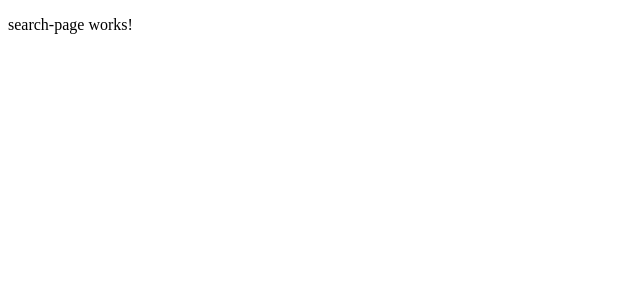
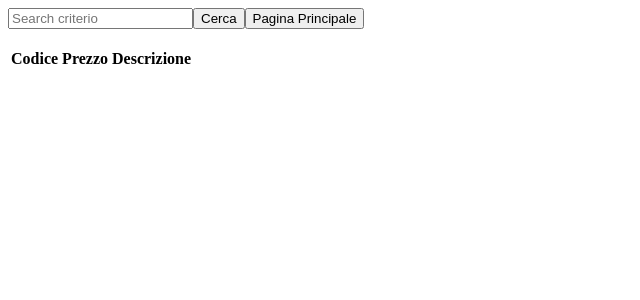
Before and after one commit to marcobonaccorso/CatalogoProdottiImpaginato, an Angular app in the folder CatalogoProdottiImpaginato/: page /SearchPage in a window 1280 px wide. Shown: the top 300 px of the page, without its empty margins (0-640 px from the left). Built offline with nearby package versions, Linux system fonts and the light colour scheme.

Commit message:
fine dello stress

```diff
--- a/CatalogoProdottiImpaginato/src/app/count-page/count-page.component.ts
+++ b/CatalogoProdottiImpaginato/src/app/count-page/count-page.component.ts
@@ -13,6 +13,8 @@ export class CountPageComponent implements OnInit {
 
   ngOnInit(): void {
   }
+  conta(){}
+
   torna() {
     this.router.navigateByUrl("/PaginaPrincipale");
   }
--- a/CatalogoProdottiImpaginato/src/app/pagina-principale/pagina-principale.component.html
+++ b/CatalogoProdottiImpaginato/src/app/pagina-principale/pagina-principale.component.html
@@ -9,8 +9,9 @@ Descrizione
 <br>
 <br>
 <button (click)="aggiungi()">Aggiungi</button>
+
+<button (click)="conta()">Conta</button>
 <br>
-<button (click)="conta()">Conta</button>
 <br>
 <table border=3px>
   <th>Codice</th>
--- a/CatalogoProdottiImpaginato/src/app/pagina-principale/pagina-principale.component.ts
+++ b/CatalogoProdottiImpaginato/src/app/pagina-principale/pagina-principale.component.ts
@@ -1,4 +1,4 @@
-import { Component, OnInit } from '@angular/core';
+import { Component, EventEmitter, Input, OnInit, Output } from '@angular/core';
 import { Router } from '@angular/router';
 import { MediatorService } from '../mediator.service';
 import { Prodotto } from '../prodotto';
@@ -9,6 +9,7 @@ import { Prodotto } from '../prodotto';
   styleUrls: ['./pagina-principale.component.css']
 })
 export class PaginaPrincipaleComponent implements OnInit {
+  @Output() cercaEvent = new EventEmitter<string>();
 
   prodotto = new Prodotto();
 
@@ -21,12 +22,14 @@ export class PaginaPrincipaleComponent implements OnInit {
     this.med.prodotti.push(this.prodotto);
   }
 
-  conta() {
-    this.router.navigateByUrl("/CountPage");
+  torna() {
+    this.router.navigateByUrl("/PaginaPrincipale");
   }
 
   cancellaProdotto(i: number) {
     this.med.prodotti.splice(i, 1);
   }
-
+  conta() {
+this.router.navigateByUrl("/CountPage");
+  }
 }
--- a/CatalogoProdottiImpaginato/src/app/prodotto.ts
+++ b/CatalogoProdottiImpaginato/src/app/prodotto.ts
@@ -1,6 +1,5 @@
-export class Prodotto{
-
-    codice: string="";
-    descrizione: string="";
-    prezzo: number;
+export class Prodotto {
+    codice: string = "";
+    descrizione: string = "";
+    prezzo: string="";
 }
--- a/CatalogoProdottiImpaginato/src/app/search-page/search-page.component.html
+++ b/CatalogoProdottiImpaginato/src/app/search-page/search-page.component.html
@@ -1 +1,38 @@
-<p>search-page works!</p>
+<input type="text" placeholder="Search criterio" [(ngModel)]="criterioRicerca">
+<button (click)="cerca()">Cerca</button>
+<button (click)="torna()">Pagina Principale</button>
+<br>
+<br>
+<table *ngIf="listaCompletaVis">
+    <tr>
+        <th>Codice</th>
+        <th>Prezzo</th>
+        <th>Descrizione</th>
+        <th></th>
+    </tr>
+    <tr *ngFor="let p of med.prodotti">
+        <td>{{p.codice}}</td>
+        <td>{{p.prezzo}}</td>
+        <td>{{p.descrizione}}</td>
+        <td>
+            <button>Cancella</button>
+        </td>
+    </tr>
+</table>
+
+<table *ngIf="listaFiltrataVis">
+    <tr>
+        <th>Codice</th>
+        <th>Prezzo</th>
+        <th>Descizione</th>
+        <th></th>
+    </tr>
+    <tr *ngFor="let l of listaFiltrata">
+        <td>{{l.codice}}</td>
+        <td>{{l.prezzo}}</td>
+        <td>{{l.descrizione}}</td>
+        <td>
+            <button>Cancella</button>
+        </td>
+    </tr>
+</table>
--- a/CatalogoProdottiImpaginato/src/app/search-page/search-page.component.ts
+++ b/CatalogoProdottiImpaginato/src/app/search-page/search-page.component.ts
@@ -1,4 +1,7 @@
 import { Component, OnInit } from '@angular/core';
+import { Router } from '@angular/router';
+import { MediatorService } from '../mediator.service';
+import { Prodotto } from '../prodotto';
 
 @Component({
   selector: 'app-search-page',
@@ -6,10 +9,26 @@ import { Component, OnInit } from '@angular/core';
   styleUrls: ['./search-page.component.css']
 })
 export class SearchPageComponent implements OnInit {
+  criterioRicerca: string;
+  listaFiltrata: Prodotto[]=[];
+  listaCompletaVis: boolean = true;
+  listaFiltrataVis: boolean = false;
+  constructor(private router: Router, public med:MediatorService) { }
 
-  constructor() { }
 
   ngOnInit(): void {
   }
-
+  mainPage(){
+    this.router.navigateByUrl('/home-page');
+  }
+  torna() {
+    this.router.navigateByUrl("/PaginaPrincipale");
+  }
+  cerca(){
+    this.listaCompletaVis = false;
+    this.listaFiltrataVis = true;
+    this.listaFiltrata = this.med.prodotti;
+    this.listaFiltrata = this.listaFiltrata.filter(p=>p.codice==this.criterioRicerca
+    || p.prezzo == this.criterioRicerca || p.descrizione==this.criterioRicerca);
+  }
 }
```
